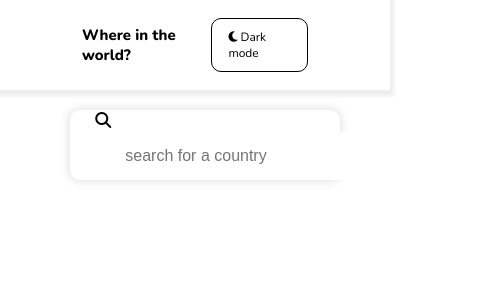
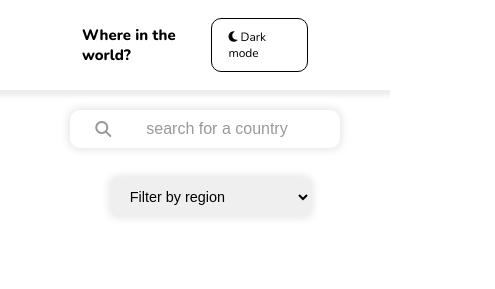
Before and after one commit to Abhilash107/REST-Countries, a plain HTML site: page index.html in a window 390 px wide. Shown: the whole page, 495 px wide, since content can reach past the window. Drawn offline with nearby package versions, Linux system fonts and the light colour scheme; no server answers.

Commit message:
added responsiveness

```diff
--- a/country.css
+++ b/country.css
@@ -1,9 +1,14 @@
 main{
-    margin: 40px 100px;
+    margin: 35px 85px;
+}
+
+.back-btn{
+    display: flex;
+    align-items: center;
 }
 
 
-.back-btn{
+.btn{
     box-shadow: 0 2px 4px 4px rgba(0,0,0,0.07);
     border: 1px solid none;
     padding: 5px 24px;
@@ -80,4 +85,12 @@ main{
         width: 70%;
 
     }
+    .btn{
+        display: flex;
+        gap: 8px;
+        align-items: center;
+        margin-left: 0px;
+
+
+    }
 }
--- a/index.html
+++ b/index.html
@@ -24,6 +24,14 @@
                 <i class="fa-solid fa-magnifying-glass"></i>
                 <input type="text" placeholder="search for a country ">
             </div>
+            <select class="filter-region" >
+                <option value="" hidden>Filter by region</option>
+                <option value="Africa">Africa</option>
+                <option value="America">America</option>
+                <option value="Asia">Asia</option>
+                <option value="Europe">Europe</option>
+                <option value="Oceania">Oceania</option>
+            </select>
         </div>
 
 
--- a/style.css
+++ b/style.css
@@ -57,40 +57,60 @@ main{
     margin-left:7%;
     margin-top:20px;
     max-width: max-content;
+    display: flex;
+    gap: 100px;
+
+
+}
+
+.filter-region{
+    border: 0;
+    width: 200px;
+    outline: none;
+    border-radius: 7px;
+    padding: 0px 10px;
+    font-size: 0.9rem;
+    font-weight: 500;
+    box-shadow: 0 0 8px 2px rgba(0,0,0,0.1);
+
+}
 
 
 
-
-}
 .search-container{
     box-shadow: 0 0 8px 2px rgba(0,0,0,0.1);
     padding: 0px 25px;
     border-radius: 10px;
+    display: flex;
+    gap: 20px;
+    align-items: center;
 
 }
 
 .search-container input{
     outline: none;
     border: 0;
-    width: 400px;
+    width: 300px;
     border-radius: 5px;
     padding: 15px 30px;
     font-size: 1rem;
+}
 
+.search-container input::placeholder{
+    color: #999;
+}
+.search-container i{
+    color: #999;
 }
 
 
 .countries-container{
-
     padding: 30px 70px;
     margin: 0x 100px;
     display: flex;
     flex-wrap: wrap;
     gap: 15px;
     justify-content: space-between;
-
-
-
 
 }
 
@@ -180,4 +200,19 @@ main{
     .header-content p{
         font-size: 12px;
     }
+    .search-filter-container{
+        flex-direction: column;
+        gap: 30px;
+
+    }
+    .search-container input{
+        width:200px;
+        padding: 10px 15px;
+    }
+
+    .filter-region{
+        padding: 10px 15px;
+        margin-inline: 15%;
+    }
+
 }
```
Also changed, not shown: country.html (+3 -1 lines).
